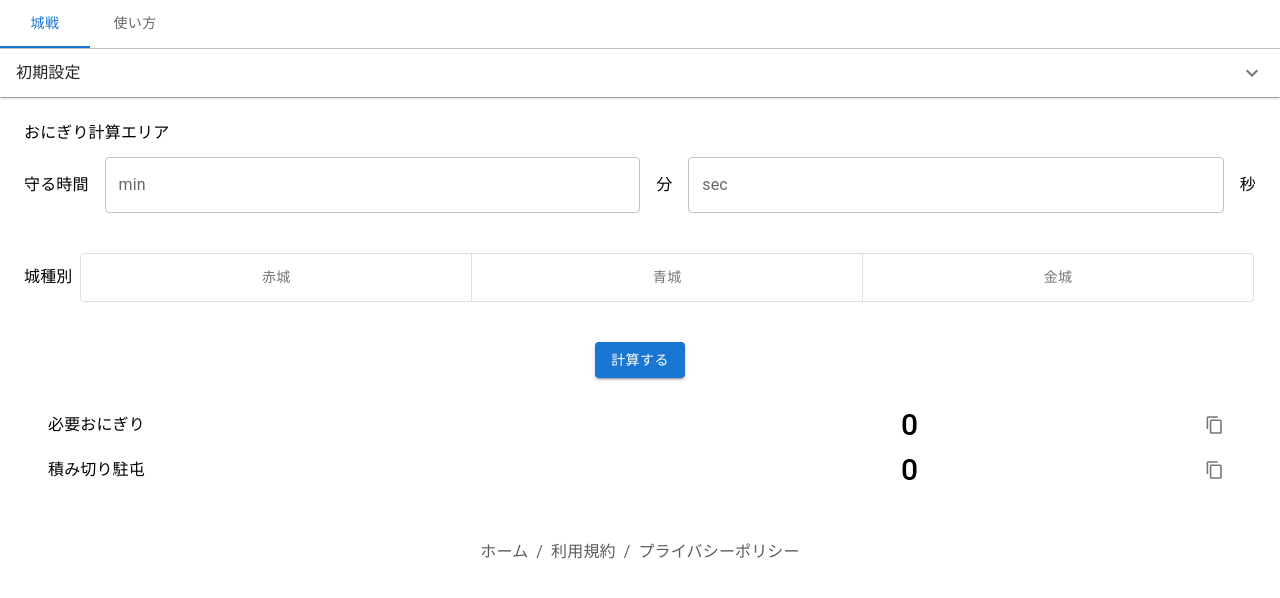
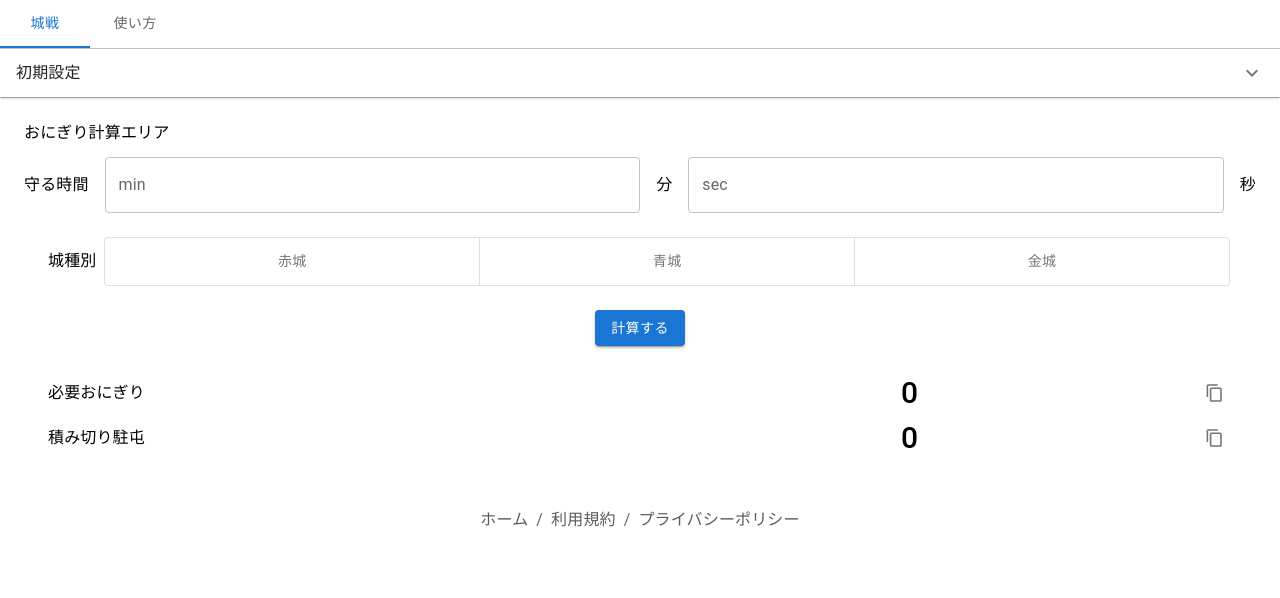
Before and after one commit to chika-create/onigiri-calc, a React (Create React App) app: page / in a window 1280 px wide. Shown: the top 598 px of the page. Built offline with nearby package versions, Linux system fonts and the light colour scheme.

Commit message:
fix: 元のコンポーネントを間違えて変更したため、コードを戻した

```diff
--- a/src/components/pages/Howto.tsx
+++ b/src/components/pages/Howto.tsx
@@ -49,7 +49,7 @@ export default function Howto() {
       <Text>
         ⑦ 設定した城を守るのに必要な駐屯数・おにぎり数が算出されます
         <br />
-        （小数点を扱う結果は切り上げで計算されます。）
+        （小数点を扱う結果は切り上げで計算されます。メモ：ここは切り捨てに変更予定）
       </Text>
     </Container>
   );
--- a/src/components/parts/CalcTime.tsx
+++ b/src/components/parts/CalcTime.tsx
@@ -8,7 +8,6 @@ export default function CalcTime(props: any) {
       sx={{
         display: "grid",
         gridTemplateColumns: "auto 1fr auto 1fr auto",
-        mb: 5,
       }}
     >
       <Typography
--- a/src/components/parts/CastleKinds.tsx
+++ b/src/components/parts/CastleKinds.tsx
@@ -22,7 +22,7 @@ export default function CastleKinds(props: any) {
       sx={{
         display: "grid",
         gridTemplateColumns: "auto 1fr",
-        mb: 5,
+        p: 3,
       }}
     >
       <Typography
```
